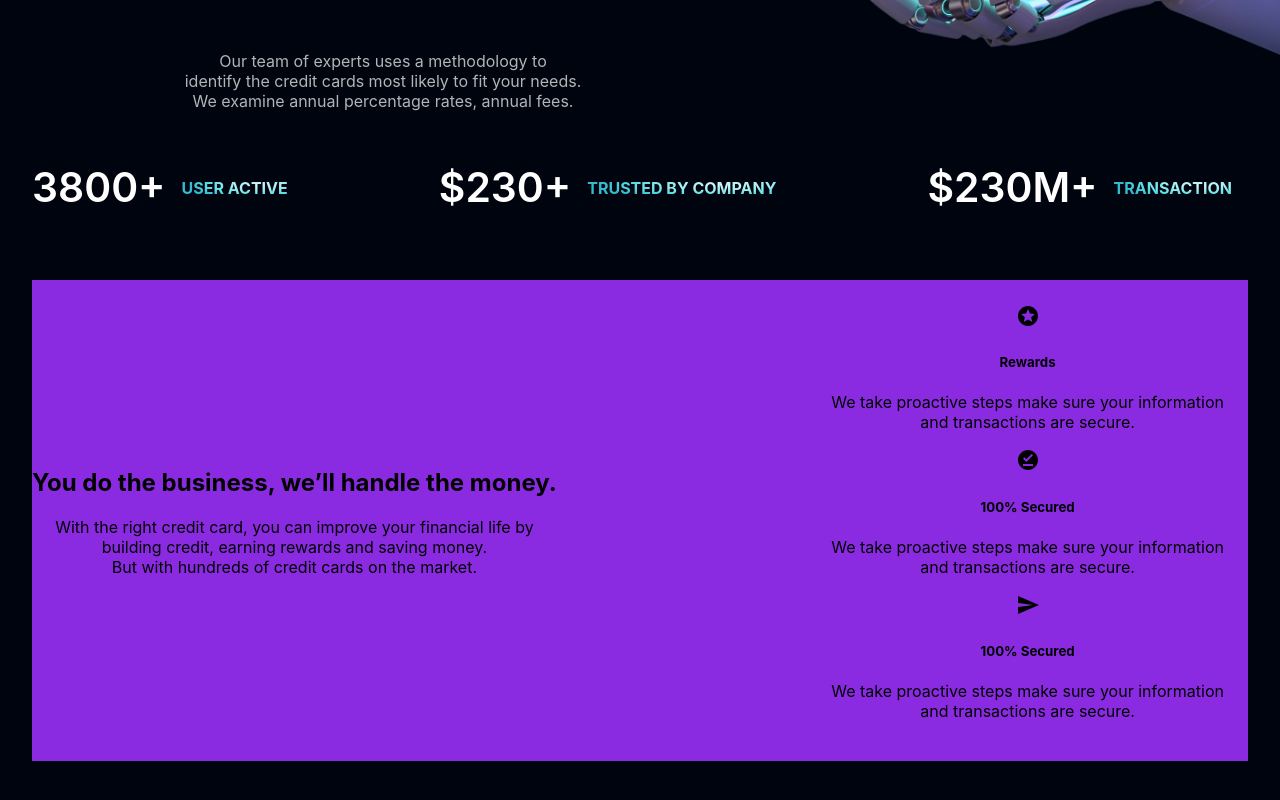
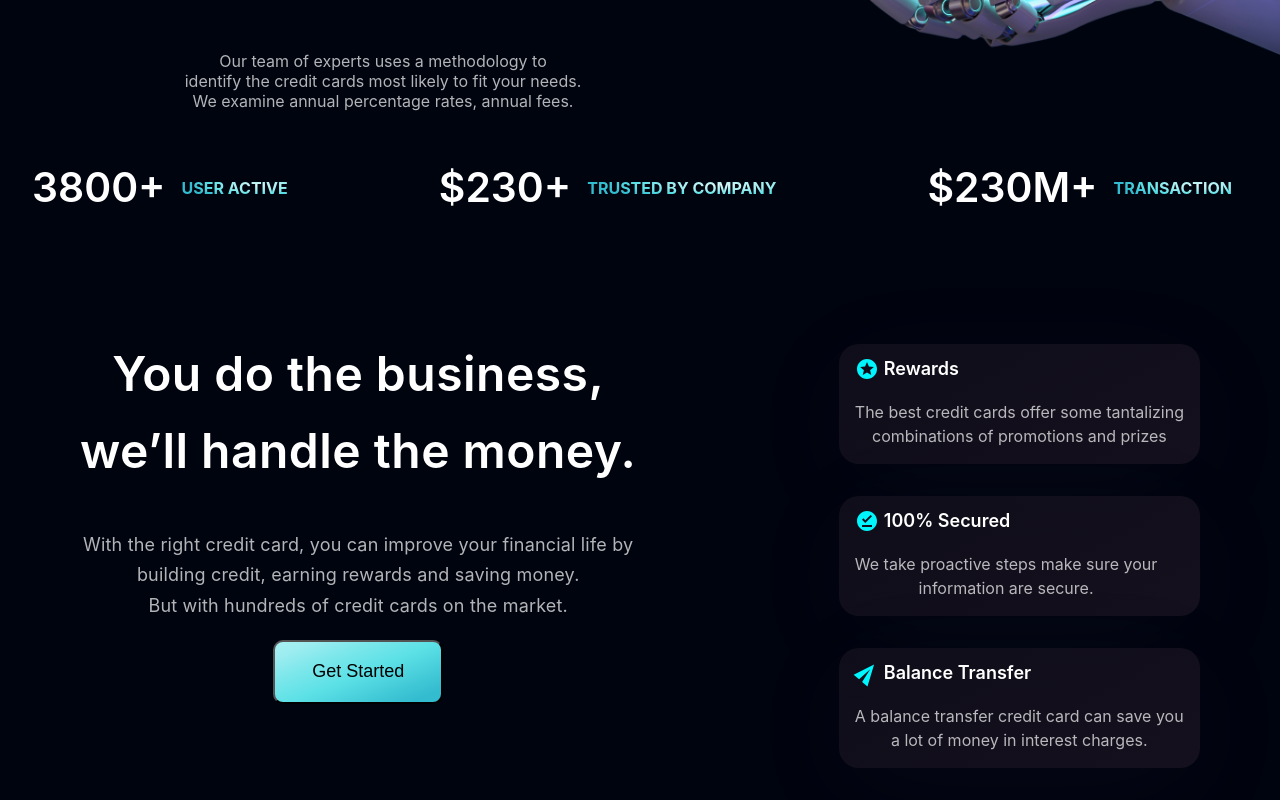
Before and after one commit to ShafiaAnsar/hoo-bank, a React (Create React App) app: page / in a window 1280 px wide. Shown: the part 622-1422 px from the top of the page. Built offline with nearby package versions, Linux system fonts and the light colour scheme.

Commit message:
'BussinesSection'

```diff
--- a/src/BussinesSection/BussinesSection.css
+++ b/src/BussinesSection/BussinesSection.css
@@ -1,18 +1,90 @@
 .bsection{
-    background-color: blueviolet;
     margin: 2rem;
 }
 .bsection_content{
     display: flex;
     justify-content: space-between;
     align-items: center;
+
+}
+.bsection_content-left{
+    margin-left: 3rem;
+    margin-top: -3rem;
+}
+.bsection_content-left >h2{
+    font-weight: 600;
+    font-size: 48px;
+    line-height: 160%;
+    letter-spacing: 0.01em;
+    color: #FFFFFF;
+}
+.bsection_content-left>p{
+    font-weight: 400;
+    font-size: 18px;
+    line-height: 170%;
+    letter-spacing: 0.01em;
+    color: rgba(255, 255, 255, 0.7);
+
+}
+.left-button>button{
+    width: 170px;
+    height: 64px;
+    left: 135px;
+    background: linear-gradient(157.81deg, #DEF9FA -43.27%, #BEF3F5 -21.24%, #9DEDF0 12.19%, #7DE7EB 29.82%, #5CE1E6 51.94%, #33BBCF 90.29%);
+    border-radius: 10px;
+    font-weight: 500;
+    font-size: 18px;
+    line-height: 150%;
 }
 .bsection_content-right{
-    margin: 1.5rem;
+    margin-right: 3rem;
+    margin-top: 2rem;
 }
 .rewards{
     display: flex;
-    justify-content: space-around;
+    justify-content: center;
     flex-direction: column;
+    align-items: flex-start;
+    margin-top: 2rem;
+    background: linear-gradient(153.47deg, rgba(255, 255, 255, 0) -341.94%, #14101D 95.11%);
+box-shadow: 0px 20px 100px -10px rgba(66, 71, 91, 0.1);
+border-radius: 20px;
+}
+.rewards_heading{
+    display: flex;
+    align-items: flex-start;
     align-items: center;
+    padding-left: 1rem;
+    height: 50px;
+    width: 100%;
 }
+.rewards_heading>h5{
+    color: #FFFFFF;
+    font-style: normal;
+    font-weight: 600;
+    font-size: 18px;
+    line-height: 130%;
+    margin-left: 5px;
+}
+.rewards_icon{
+    color: #00F6FF;
+
+}
+#transfer{
+    rotate: 310deg;
+}
+.reward_text{
+    height: 90px;
+    margin-top: -20px;
+}
+.reward_text>p{
+    text-align: center;
+    padding: 1rem;
+    font-weight: 400;
+    font-size: 16px;
+    line-height: 24px;
+    margin-top: 10px;
+    color: rgba(255, 255, 255, 0.7);
+
+
+}
--- a/src/BussinesSection/BussinesSection.jsx
+++ b/src/BussinesSection/BussinesSection.jsx
@@ -9,38 +9,41 @@ const BussinesSection = () => {
         <div className="bsection_content">
         <div className="bsection_content-left">
             <h2>
-            You do the business, we’ll handle the money.
+            You do the business, <br/>we’ll handle the money.
             </h2>
             <p>With the right credit card, you can improve your financial life by<br/> building credit, earning rewards and saving money.<br/> But with hundreds of credit cards on the market.</p>
+            <div className="left-button">
+              <button>Get Started</button>
+            </div>
         </div>
         <div className="bsection_content-right">
           <div className="rewards">
-                <div className="rewards_icon">
-                <StarsIcon/>
+            <div className="rewards_heading">
+                <StarsIcon className='rewards_icon'/>
+                <h5>Rewards</h5>
             </div>
             <div className="reward_text">
-                <h5>Rewards</h5>
-                <p>We take proactive steps make sure your information<br/> and transactions are secure.</p>
-                </div>
-                <div className="rewards">
-                <div className="rewards_icon">
-                <OfflinePinIcon/>
-                </div>
-                <div className="reward_text">
-                <h5>100% Secured</h5>
-                <p>We take proactive steps make sure your information <br/>and transactions are secure.</p>
-            </div>
+             <p>The best credit cards offer some tantalizing<br/> combinations of promotions and prizes</p>
              </div>
           </div>
           <div className="rewards">
-                <div className="rewards_icon">
-                <SendIcon/>
+            <div className="rewards_heading">
+                <OfflinePinIcon className='rewards_icon'/>
+                <h5>100% Secured</h5>
             </div>
             <div className="reward_text">
-                <h5>100% Secured</h5>
-                <p>We take proactive steps make sure your information <br/>and transactions are secure.</p>
+            <p>We take proactive steps make sure your<br/> information are secure.</p>
+             </div>
+          </div><div className="rewards">
+            <div className="rewards_heading">
+                <SendIcon className='rewards_icon' id='transfer'/>
+                <h5>Balance Transfer</h5>
+            </div>
+            <div className="reward_text" >
+            <p>A balance transfer credit card can save you <br/> a lot of money in interest charges.</p>
              </div>
           </div>
+
       </div>
         </div>
 
```
Lines whose indentation alone changed are shown as unchanged.
